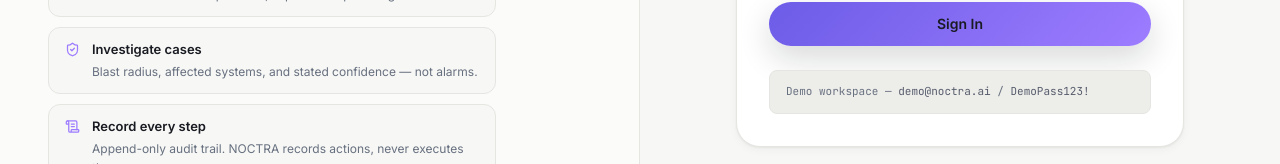
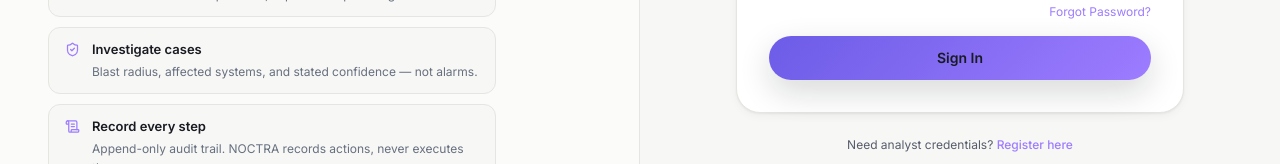
Before and after one commit to K-Anjan25/AI-Enhanced-Cybersecurity-Threat-Detector, a React (Vite) app in the folder dashboard/: page /login in a window 1280 px wide. Shown: the part 455-619 px from the top of the page. Built offline with nearby package versions, Linux system fonts and the light colour scheme; no server answers.

Commit message:
fix(frontend): remove demo workspace credentials from the login page
Co-authored-by: arena-agent <297053741+arena-agent@users.noreply.github.com>

```diff
--- a/dashboard/src/features/auth/pages/Login.tsx
+++ b/dashboard/src/features/auth/pages/Login.tsx
@@ -131,14 +131,6 @@ export default function Login(): React.ReactElement {
               )}
             </button>
           </form>
-
-          <div className="bg-app-subtle border border-line-subtle rounded-lg px-4 py-3">
-            <p className="text-[11px] font-mono text-content-tertiary leading-relaxed">
-              Demo workspace —{" "}
-              <span className="text-content-secondary">demo@noctra.ai</span> /{" "}
-              <span className="text-content-secondary">DemoPass123!</span>
-            </p>
-          </div>
         </div>
 
         <div className="text-center mt-6">
```
